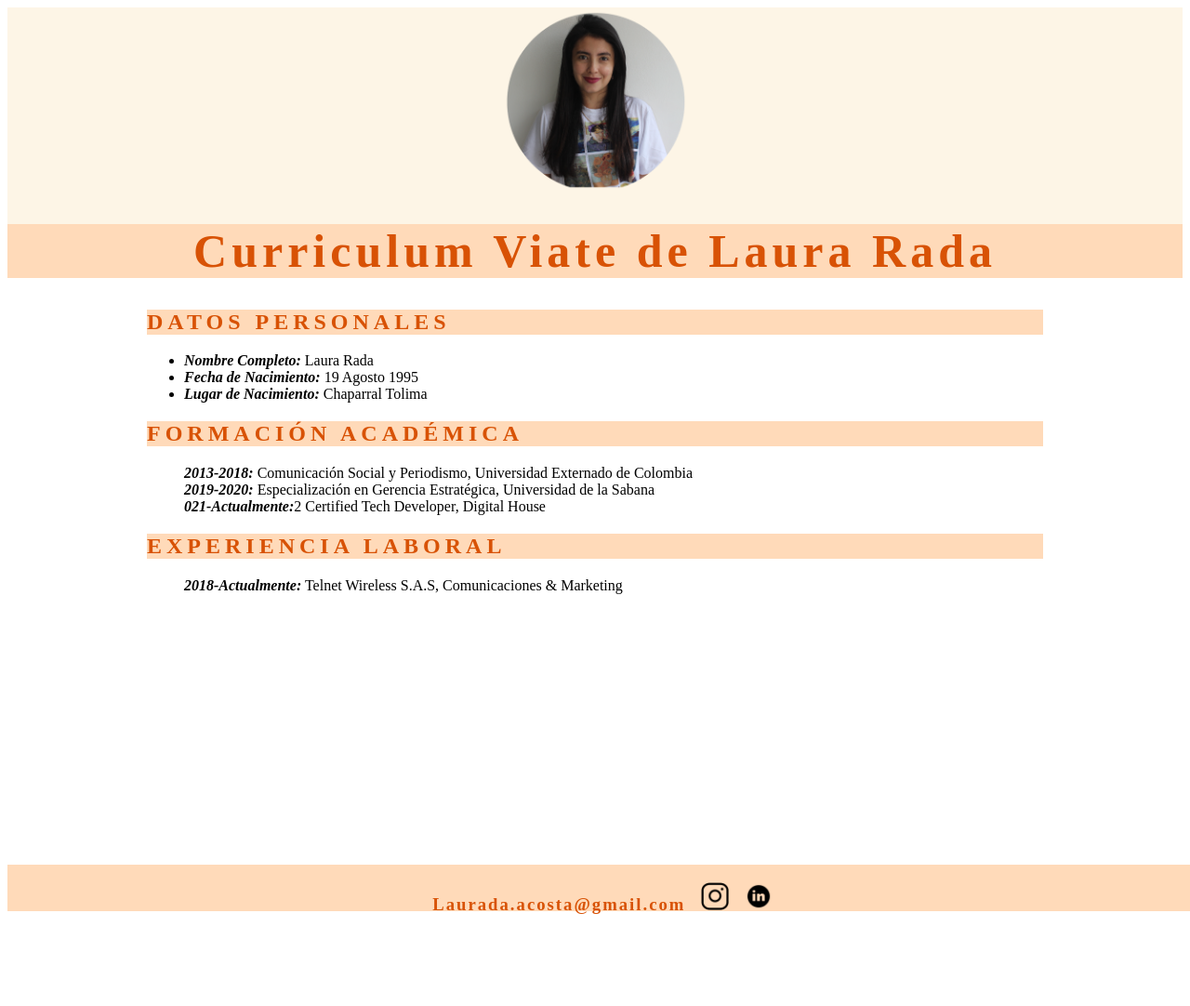
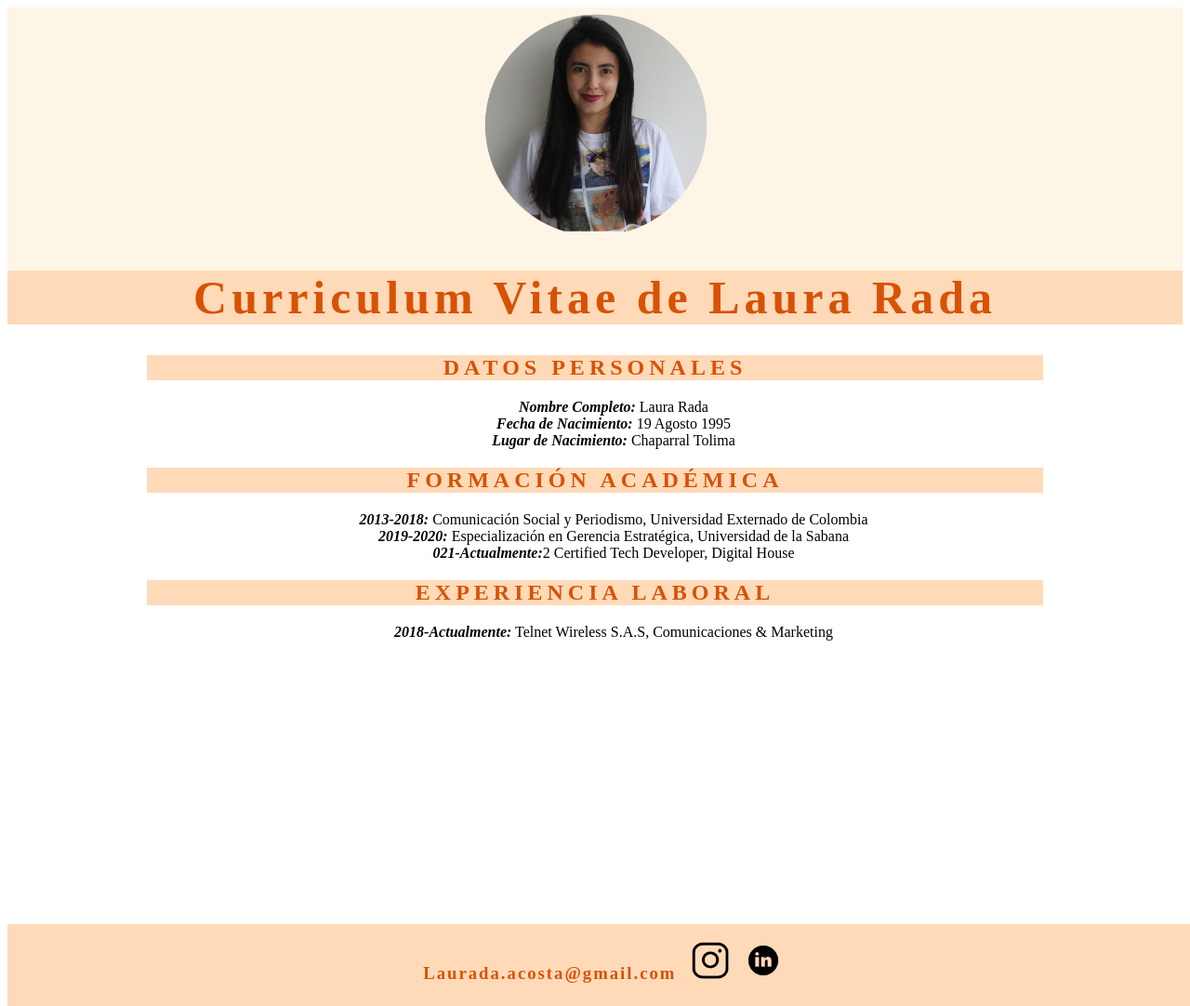
Before and after one commit to acostalau08/FrontEnt-I, a plain HTML site: page index.html in a window 1280 px wide. Shown: the whole page at 93% size. Before the commit the page ends 984 px from the top, so only its background shows below. Drawn offline with Linux system fonts and the light colour scheme.

Commit message:
CV modificado

```diff
--- a/CSS/style.css
+++ b/CSS/style.css
@@ -5,12 +5,14 @@ body {
 
 .header {
     background-color: oldlace;
+    margin: 0px;
 }
 
 .Contenido {
     color: rgb(216, 82, 5);
     letter-spacing: 5px;
     background-color: peachpuff;
+    text-align: center;
 }
 
 .contenido-header {
@@ -21,7 +23,7 @@ body {
 #foto {
     display: block;
     margin: auto;
-    width: 200px;
+    width: 250px;
 }
 
 .cajitas {
@@ -31,6 +33,7 @@ body {
 
 ul li {
     font-family: serif;
+    text-align: center;
 }
 
 span {
@@ -41,17 +44,19 @@ span {
 footer {
     background-color: peachpuff;
     width: 100%;
-    height: 50px;
+    height: 40px;
     top: 930px;
     letter-spacing: 2px;
     position: absolute;
     color: rgb(216, 82, 5);
     text-align: center;
     font-weight: bold;
+    padding-bottom: 3rem;
+    margin-top: 4rem;
 }
 
 #Iconos {
-    width: 30px;
-    height: 30px;
+    width: 40px;
+    height: 40px;
     padding-left: 10px;
 }
--- a/index.html
+++ b/index.html
@@ -13,14 +13,14 @@
 
         <img id="foto" src="/img/foto 1.png" alt="Imagen de Perfil">
         <div class="Contenido contenido-header">
-            <h1>Curriculum Viate de Laura Rada</h1>
+            <h1>Curriculum Vitae de Laura Rada</h1>
         </div>
 
     </header>
     <main>
         <div class="cajitas">
             <h2 class="Contenido">DATOS PERSONALES</h2>
-            <ul>
+            <ul type=None>
                 <li> <span> Nombre Completo:</span> Laura Rada</li>
                 <li><span> Fecha de Nacimiento:</span> 19 Agosto 1995</li>
                 <li><span> Lugar de Nacimiento:</span> Chaparral Tolima</li>
```
